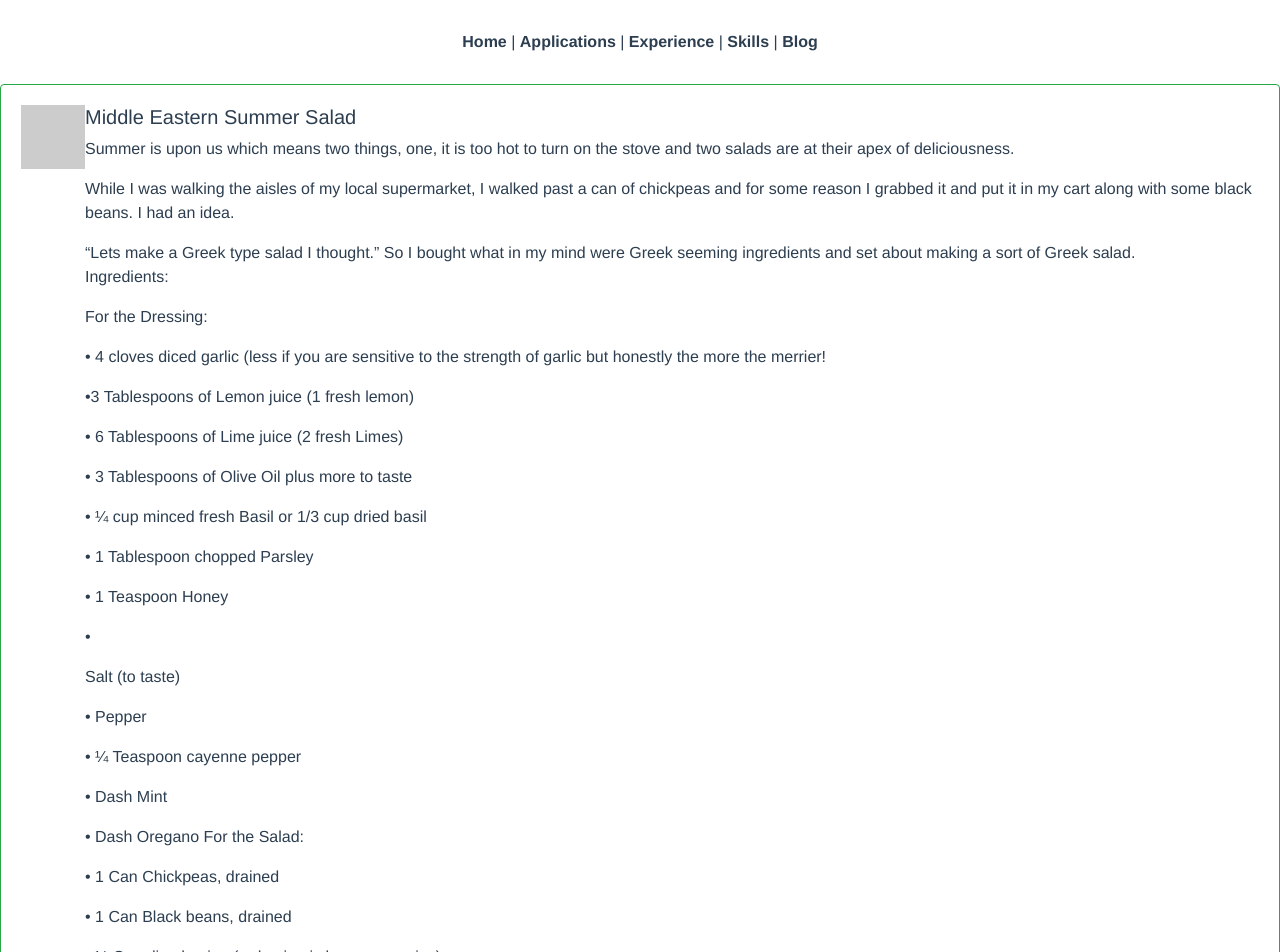
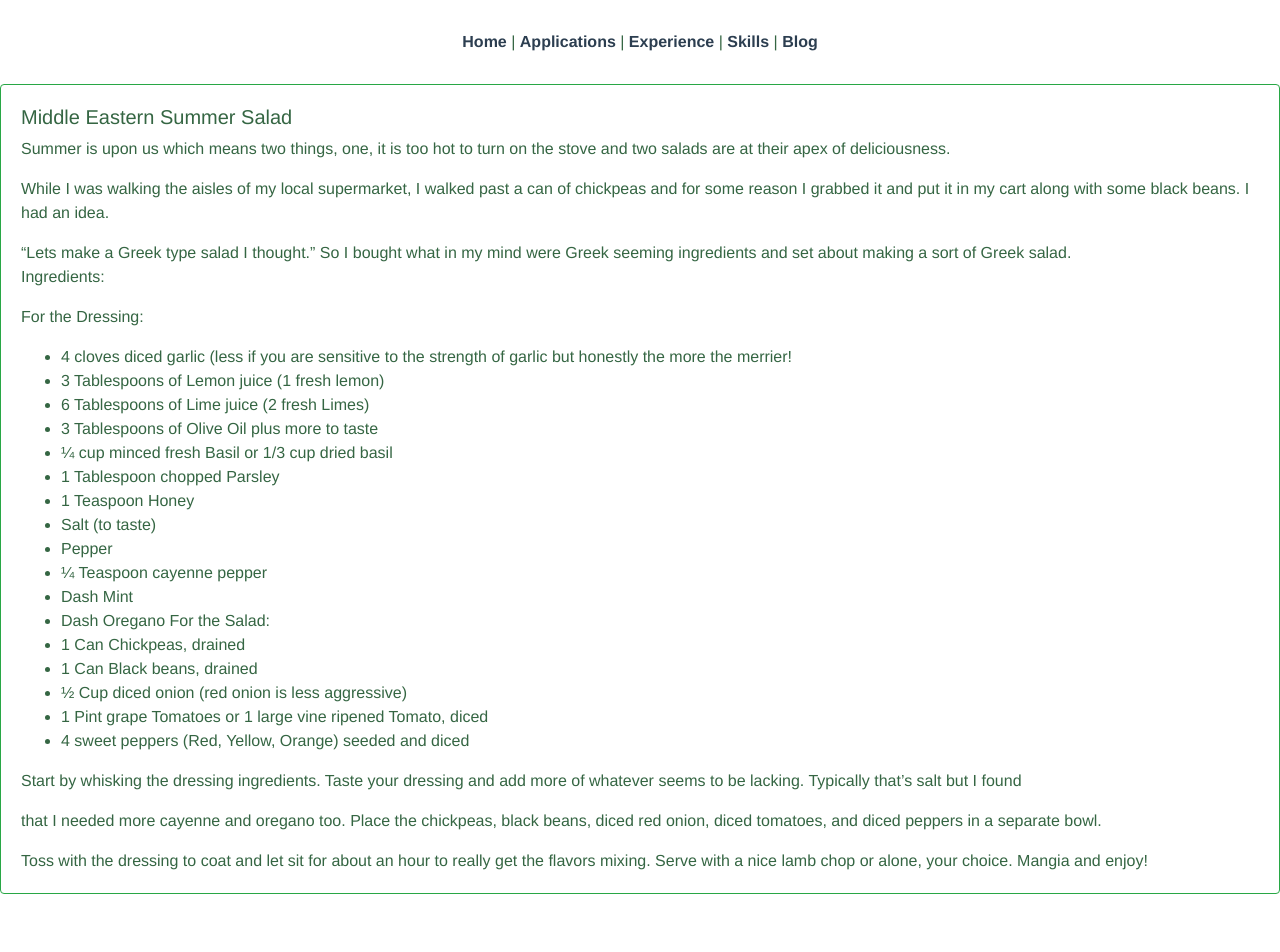
Before and after one commit to Sulai3030/port-prac2, a Vue app in the folder port-prac2/: page /blog in a window 1280 px wide. Shown: the top 952 px of the page. After the commit the page ends 894 px from the top, so only its background shows below. Built offline with nearby package versions, Linux system fonts and the light colour scheme.

Commit message:
changed font color

```diff
--- a/port-prac2/src/App.vue
+++ b/port-prac2/src/App.vue
@@ -17,7 +17,8 @@
   -webkit-font-smoothing: antialiased;
   -moz-osx-font-smoothing: grayscale;
   text-align: left;
-  color: #2c3e50;
+  color: #356643;
+  background-color: fff;
 }
 
 #nav {
@@ -29,12 +30,12 @@
     color: #2c3e50;
 
     &.router-link-exact-active {
-      color: #42b983;
+      color: #81B38F;
     }
   }
 }
 #skills{
-  width: 1400px;
+  width: 1000px;
   align-self: center;
   margin-left: 200px;
 }
--- a/port-prac2/src/views/Applications.vue
+++ b/port-prac2/src/views/Applications.vue
@@ -1,7 +1,7 @@
 <template>
   <b-container>
-    <b-row class="mb-3">
-      <b-col md="4"
+    <b-row class="mb-5">
+      <b-col md="8"
         >Project 1.
         <p>
           Party Dash|
@@ -36,7 +36,7 @@
       <b-col cols="auto" class="p-3"></b-col><br />
     </b-row>
     <b-row class="mb-3" align-h="start">
-      <b-col md="4"
+      <b-col md="8"
         >Project 2.
         <p>
           RuneSkype
@@ -69,13 +69,13 @@
       ><br /><br />
       <b-col md="4" class="ml-auto"></b-col>
     </b-row>
-    <b-row class="mb-3">
+    <b-row class="mb-6">
       <b-col md="3" class="ml-md-auto"></b-col>
       <b-col md="3" class="ml-md-auto"></b-col>
     </b-row>
     <b-row>
       <b-col cols="auto" class="mr-auto"></b-col>
-      <b-col cols="auto" class="p-3"
+      <b-col cols="auto" class="p-4"
         >Project 3.
         <p>
           The GOAT Voter App |
@@ -104,7 +104,7 @@
       <b-col md="3" class="ml-md-auto p-3"></b-col>
     </b-row>
     <b-row>
-      <b-col cols="auto"></b-col>
+      <b-col cols="md=3" class="ml-md-auto p-3"></b-col>
       <b-col cols="auto"
         >Project 4.
         <p>
--- a/port-prac2/src/views/Blog.vue
+++ b/port-prac2/src/views/Blog.vue
@@ -2,10 +2,6 @@
   <div id="app">
     <b-card border-variant="success" header="" align="left">
       <b-media>
-        <template v-slot:aside>
-          <b-img blank blank-color="#ccc" width="64" alt="placeholder"></b-img>
-        </template>
-
         <h5 class="mt-0"> Middle Eastern Summer Salad</h5>
         <p>
           Summer is upon us which means two things, one, it is too hot to turn
@@ -25,28 +21,28 @@
           Ingredients:
         </p>
         <p>For the Dressing:</p>
-        <p>
-          • 4 cloves diced garlic (less if you are sensitive to the strength of
-          garlic but honestly the more the merrier!
-        </p>
-        <p>•3 Tablespoons of Lemon juice (1 fresh lemon)</p>
-        <p>• 6 Tablespoons of Lime juice (2 fresh Limes)</p>
-        <p>• 3 Tablespoons of Olive Oil plus more to taste</p>
-        <p>• ¼ cup minced fresh Basil or 1/3 cup dried basil</p>
-        <p>• 1 Tablespoon chopped Parsley</p>
-        <p>• 1 Teaspoon Honey</p>
-        <p></p>
-        <p>•</p>
-        <p>Salt (to taste)</p>
-        <p>• Pepper</p>
-        <p>• ¼ Teaspoon cayenne pepper</p>
-        <p>• Dash Mint</p>
-        <p>• Dash Oregano For the Salad:</p>
-        <p>• 1 Can Chickpeas, drained</p>
-        <p>• 1 Can Black beans, drained</p>
-        <p>• ½ Cup diced onion (red onion is less aggressive)</p>
-        <p>• 1 Pint grape Tomatoes or 1 large vine ripened Tomato, diced</p>
-        <p>• 4 sweet peppers (Red, Yellow, Orange) seeded and diced</p>
+        <ul>
+            <li>4 cloves diced garlic (less if you are sensitive to the strength of
+            garlic but honestly the more the merrier!</li>
+            <li> 3 Tablespoons of Lemon juice (1 fresh lemon)
+            <li> 6 Tablespoons of Lime juice (2 fresh Limes)
+            <li> 3 Tablespoons of Olive Oil plus more to taste
+            <li> ¼ cup minced fresh Basil or 1/3 cup dried basil
+            <li> 1 Tablespoon chopped Parsley
+            <li> 1 Teaspoon Honey
+
+
+            <li>Salt (to taste)
+            <li> Pepper
+           <li>  ¼ Teaspoon cayenne pepper
+            <li> Dash Mint
+            <li> Dash Oregano For the Salad:
+           <li>  1 Can Chickpeas, drained
+            <li> 1 Can Black beans, drained
+            <li> ½ Cup diced onion (red onion is less aggressive)
+            <li> 1 Pint grape Tomatoes or 1 large vine ripened Tomato, diced
+            <li> 4 sweet peppers (Red, Yellow, Orange) seeded and diced</li>
+        </ul>
         <p>Start by whisking the dressing ingredients. Taste your dressing and add more of whatever seems to be lacking. Typically that’s salt but I found <p>that I needed more cayenne and oregano too.
         Place the chickpeas, black beans, diced red onion, diced tomatoes, and diced peppers in a separate bowl. </p>
         <p></p>Toss with the dressing to coat and let sit for about an hour to really get the flavors mixing. Serve with a nice lamb chop or alone, your choice.
```
